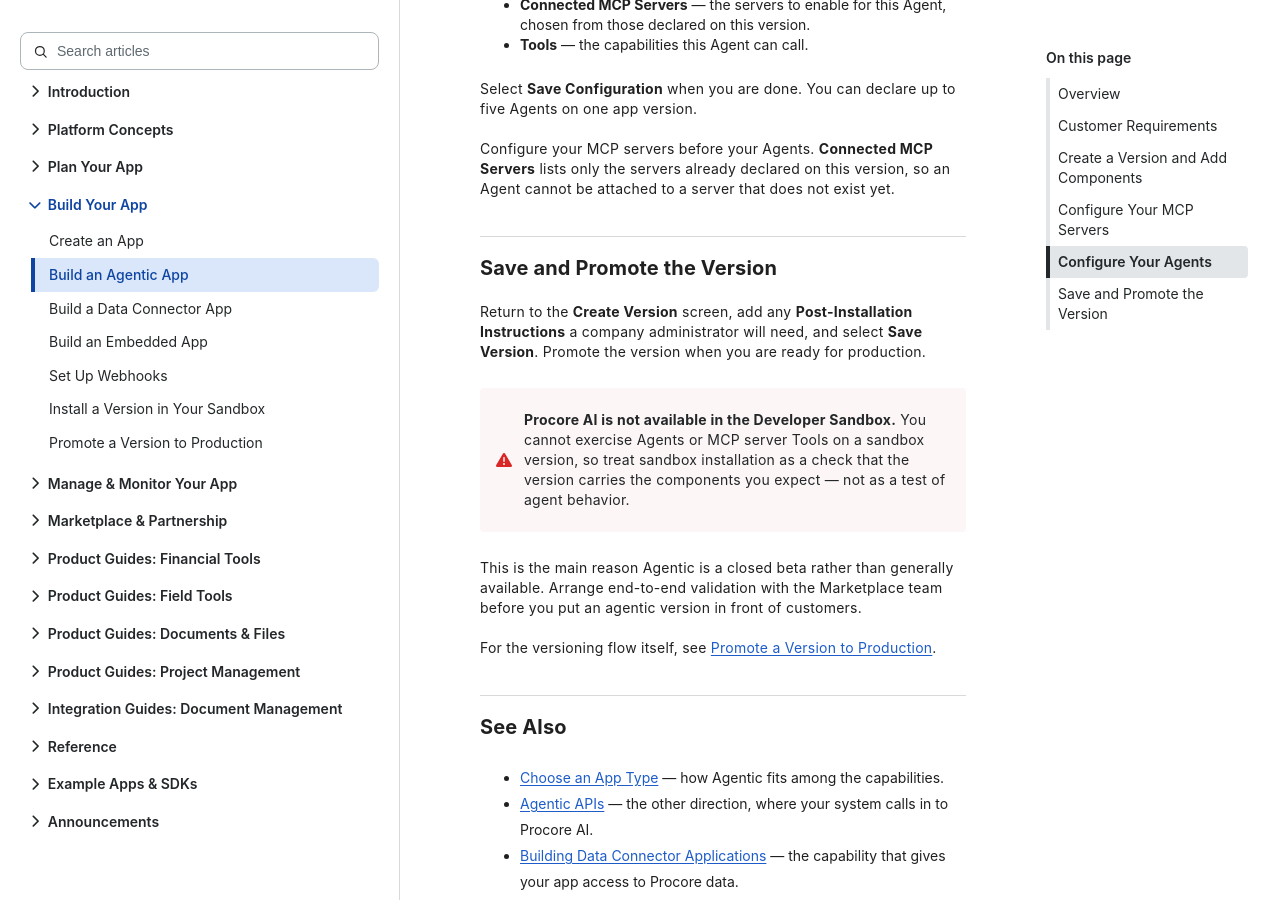
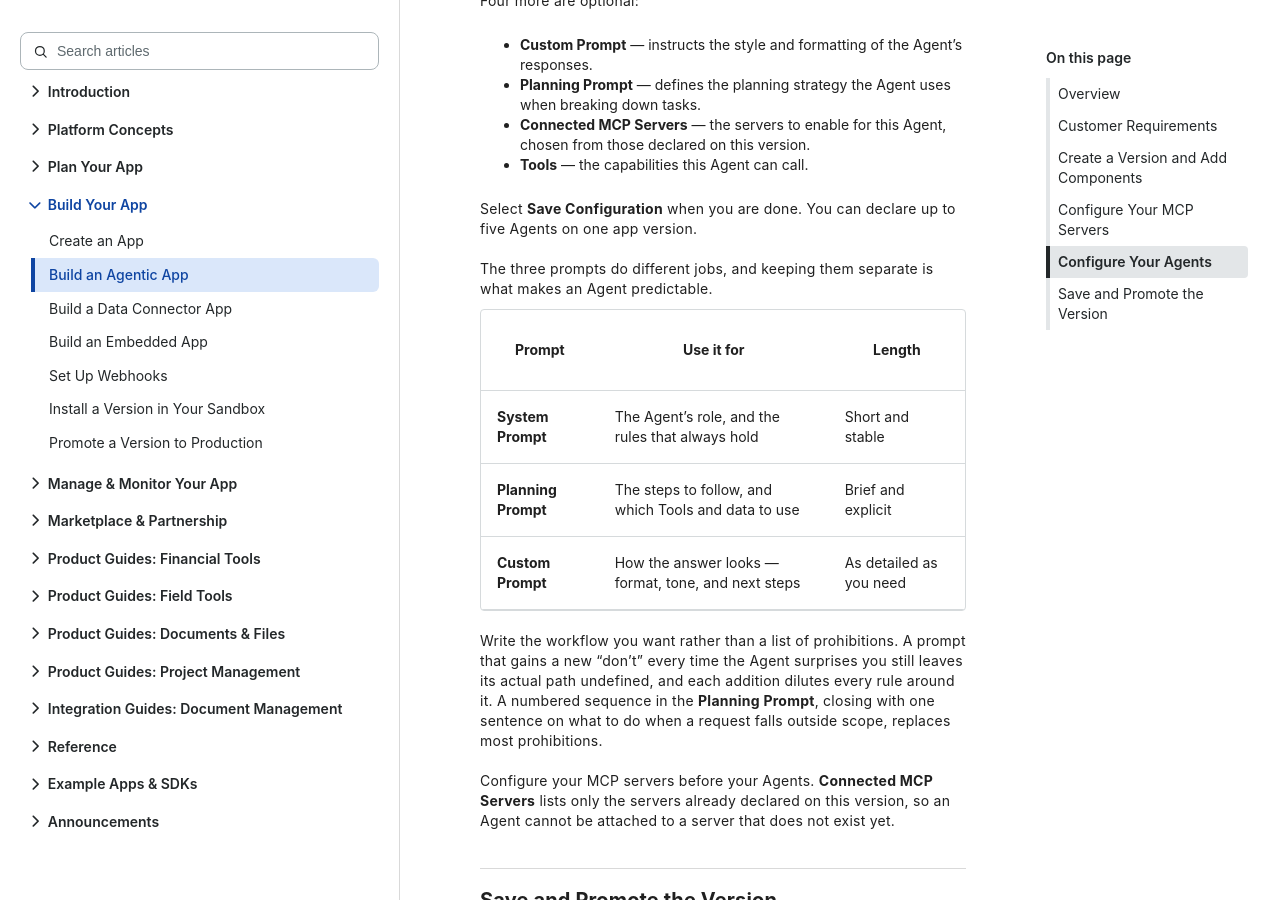
Before and after one commit to procore/documentation, a Jekyll site: the page built from building_applications/building_agentic_apps.md, in a window 1280 px wide and 900 px high, scrolled down 3101 px. Built offline with Jekyll 4.4.1, drawn with Linux system fonts in a browser that asks for light colours; comment, search, counter and statistics services are not loaded; some of the changed text lies outside the part shown.

Commit message:
docs: add prompt-layer guidance and the credits cost to the agentic guide
Backported from Kartik's draft partner guide, in our terminology - the
Portal calls the middle layer Planning Prompt, not "planning strategy".

The three prompt fields were listed with descriptions that restated
their labels: "Planning Prompt - defines the planning strategy the
Agent uses when breaking down tasks" tells an author nothing about what
to put there. A table now says what each layer is for and how long it
should be, plus the point that carries the most weight: write the
workflow you want rather than a list of prohibitions, because a "don't"
leaves the Agent's actual path undefined and dilutes the rules around
it.

Credits were missing from the site entirely. Every Agent run draws from
the customer's Datagrid pool and their admins see it attributed to the
app by name, which makes a narrow Agent cheaper for the customer to
run. That belongs next to the Pro or Enterprise requirement, since both
are what the customer bears.

Co-Authored-By: Claude Opus 5 <noreply@anthropic.com>

```diff
--- a/building_applications/building_agentic_apps.md
+++ b/building_applications/building_agentic_apps.md
@@ -29,6 +29,8 @@ This page covers that direction, where Procore AI calls out to your app. For the
 {: .callout .callout--prereq}
 
 This is a subscription gate on the customer's side, not something you configure. Account for it when you size your audience and when you write your Marketplace listing.
+
+**The customer pays for every run.** Each Agent run draws credits from that customer's Datagrid pool, and their administrators see the usage attributed to your app by name. A narrow Agent that calls fewer Tools per run costs them less, which is worth weighing when you decide how much work one Agent should do.
 
 If your app pairs Agentic with the Embedded or Data Connector capabilities, the rest of your app is unaffected. A customer without Procore AI Pro or Enterprise installs your app and uses those capabilities normally.
 
@@ -84,6 +86,16 @@ Four more are optional:
 
 Select **Save Configuration** when you are done. You can declare up to five Agents on one app version.
 
+The three prompts do different jobs, and keeping them separate is what makes an Agent predictable.
+
+| Prompt | Use it for | Length |
+| --- | --- | --- |
+| **System Prompt** | The Agent's role, and the rules that always hold | Short and stable |
+| **Planning Prompt** | The steps to follow, and which Tools and data to use | Brief and explicit |
+| **Custom Prompt** | How the answer looks — format, tone, and next steps | As detailed as you need |
+
+Write the workflow you want rather than a list of prohibitions. A prompt that gains a new "don't" every time the Agent surprises you still leaves its actual path undefined, and each addition dilutes every rule around it. A numbered sequence in the **Planning Prompt**, closing with one sentence on what to do when a request falls outside scope, replaces most prohibitions.
+
 Configure your MCP servers before your Agents. **Connected MCP Servers** lists only the servers already declared on this version, so an Agent cannot be attached to a server that does not exist yet.
 <br><br>
 
```
